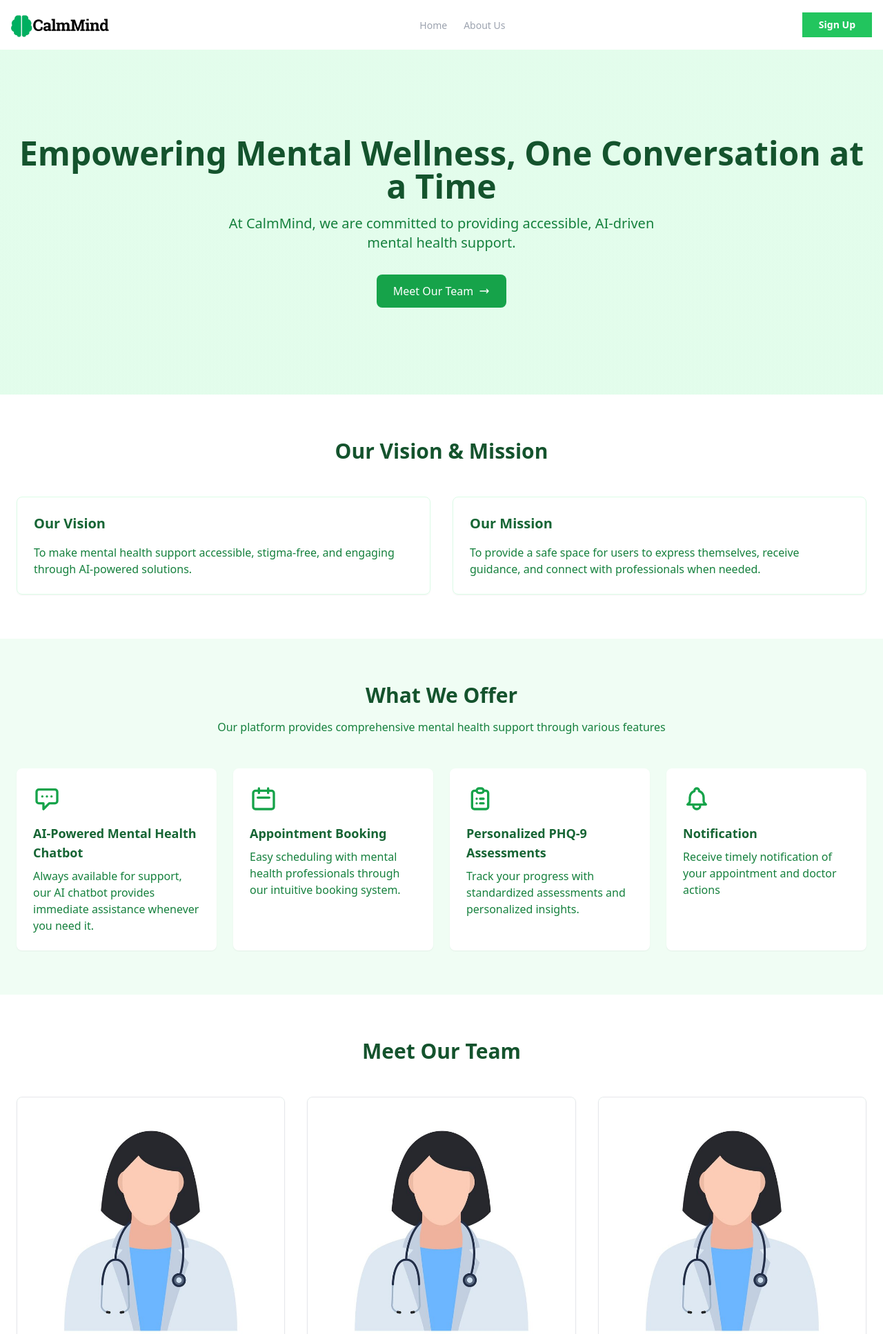
After one commit to RaWseekQWERTY/Final-Year-Project-CalmMind, a Django app: page /about/ in a window 1280 px wide. The commit adds this page. Shown: the top 1934 px of the page at 69% size. Run offline with Django 5.2, Linux system fonts and the light colour scheme; data that the repository does not hold is empty; some libraries are stand-ins or nearby versions.

Commit message:
added about us page

```diff
--- a/appointment/views.py
+++ b/appointment/views.py
@@ -144,6 +144,10 @@ def book_appointment(request, doctor_id=None):
             context['error_message'] = "The doctor is already booked for the selected date and time."
             return render(request, 'appointment/book_appointment.html', context)
 
+        if not location:
+            location = "Hospital"
+        if not notes:
+            notes = "Nothing"
         # Create the appointment if all checks pass
         appointment = Appointment.objects.create(
             patient=request.user.patient_profile,
--- a/appointment_chatbot/views.py
+++ b/appointment_chatbot/views.py
@@ -1,6 +1,8 @@
-from django.shortcuts import render
+from django.shortcuts import render, redirect
 from django.contrib.auth.decorators import login_required
 
 @login_required
 def chatbot_view(request):
-    return render(request, 'chatbot/chat.html')
+    if not request.user.is_authenticated:
+        return redirect('home')
+    return render(request, 'auth_app/chat.html')
--- a/assessment/views.py
+++ b/assessment/views.py
@@ -5,7 +5,9 @@ from django.core.exceptions import PermissionDenied
 from auth_app.models import Patient
 import pickle
 import pandas as pd
+from django.contrib.auth.decorators import login_required
 
+@login_required
 def assessment(request):
     if request.method == 'POST':
         # Check if the user is a patient
--- a/auth_app/urls.py
+++ b/auth_app/urls.py
@@ -13,4 +13,5 @@ urlpatterns = [
     path('forgot-password/', views.forgot_password, name='forgot_password'),
     path('verify-otp/', views.verify_otp, name='verify_otp'),
     path('reset-password/', views.reset_password, name='reset_password'),
+    path('about/', views.about_view, name='about'),
 ]
--- a/auth_app/views.py
+++ b/auth_app/views.py
@@ -20,6 +20,7 @@ def redirect_if_logged_in(user):
 def home_view(request):
     context = {'role': getattr(request.user, 'role', None)}
     return render(request, 'auth_app/home.html', context)
+
 
 def register_view(request):
     if request.user.is_authenticated:  # Check if the user is logged in
@@ -289,3 +290,6 @@ def reset_password(request):
             messages.error(request, "User not found")
 
     return render(request, "auth_app/reset_password.html")
+
+def about_view(request):
+    return render(request, 'auth_app/about.html')
--- a/static/css/output.css
+++ b/static/css/output.css
@@ -680,6 +680,10 @@ video {
   z-index: -10;
 }
 
+.z-0 {
+  z-index: 0;
+}
+
 .z-10 {
   z-index: 10;
 }
@@ -864,6 +868,10 @@ video {
   display: none;
 }
 
+.aspect-square {
+  aspect-ratio: 1 / 1;
+}
+
 .h-10 {
   height: 2.5rem;
 }
@@ -922,6 +930,10 @@ video {
 
 .h-\[38px\] {
   height: 38px;
+}
+
+.h-\[500px\] {
+  height: 500px;
 }
 
 .h-\[600px\] {
@@ -1371,6 +1383,11 @@ video {
   border-color: transparent;
 }
 
+.border-white {
+  --tw-border-opacity: 1;
+  border-color: rgb(255 255 255 / var(--tw-border-opacity, 1));
+}
+
 .bg-black {
   --tw-bg-opacity: 1;
   background-color: rgb(0 0 0 / var(--tw-bg-opacity, 1));
@@ -1512,8 +1529,18 @@ video {
   --tw-bg-opacity: 0.5;
 }
 
+.bg-gradient-to-b {
+  background-image: linear-gradient(to bottom, var(--tw-gradient-stops));
+}
+
 .bg-gradient-to-r {
   background-image: linear-gradient(to right, var(--tw-gradient-stops));
+}
+
+.from-green-100\/80 {
+  --tw-gradient-from: rgb(220 252 231 / 0.8) var(--tw-gradient-from-position);
+  --tw-gradient-to: rgb(220 252 231 / 0) var(--tw-gradient-to-position);
+  --tw-gradient-stops: var(--tw-gradient-from), var(--tw-gradient-to);
 }
 
 .from-green-500 {
@@ -1522,6 +1549,30 @@ video {
   --tw-gradient-stops: var(--tw-gradient-from), var(--tw-gradient-to);
 }
 
+.from-green-600 {
+  --tw-gradient-from: #16a34a var(--tw-gradient-from-position);
+  --tw-gradient-to: rgb(22 163 74 / 0) var(--tw-gradient-to-position);
+  --tw-gradient-stops: var(--tw-gradient-from), var(--tw-gradient-to);
+}
+
+.from-white {
+  --tw-gradient-from: #fff var(--tw-gradient-from-position);
+  --tw-gradient-to: rgb(255 255 255 / 0) var(--tw-gradient-to-position);
+  --tw-gradient-stops: var(--tw-gradient-from), var(--tw-gradient-to);
+}
+
+.to-green-100\/80 {
+  --tw-gradient-to: rgb(220 252 231 / 0.8) var(--tw-gradient-to-position);
+}
+
+.to-green-50 {
+  --tw-gradient-to: #f0fdf4 var(--tw-gradient-to-position);
+}
+
+.to-green-600 {
+  --tw-gradient-to: #16a34a var(--tw-gradient-to-position);
+}
+
 .to-green-800 {
   --tw-gradient-to: #166534 var(--tw-gradient-to-position);
 }
@@ -1619,6 +1670,11 @@ video {
   padding-bottom: 0.25rem;
 }
 
+.py-16 {
+  padding-top: 4rem;
+  padding-bottom: 4rem;
+}
+
 .py-2 {
   padding-top: 0.5rem;
   padding-bottom: 0.5rem;
@@ -1843,6 +1899,11 @@ video {
 .text-green-800 {
   --tw-text-opacity: 1;
   color: rgb(22 101 52 / var(--tw-text-opacity, 1));
+}
+
+.text-green-900 {
+  --tw-text-opacity: 1;
+  color: rgb(20 83 45 / var(--tw-text-opacity, 1));
 }
 
 .text-pink-500 {
@@ -1994,6 +2055,18 @@ video {
   transition-duration: 150ms;
 }
 
+.transition-shadow {
+  transition-property: box-shadow;
+  transition-timing-function: cubic-bezier(0.4, 0, 0.2, 1);
+  transition-duration: 150ms;
+}
+
+.transition-transform {
+  transition-property: transform;
+  transition-timing-function: cubic-bezier(0.4, 0, 0.2, 1);
+  transition-duration: 150ms;
+}
+
 .delay-100 {
   transition-delay: 100ms;
 }
@@ -2016,6 +2089,10 @@ video {
 
 .duration-300 {
   transition-duration: 300ms;
+}
+
+.duration-500 {
+  transition-duration: 500ms;
 }
 
 .ease-in-out {
@@ -2031,6 +2108,12 @@ video {
   transform: translate(var(--tw-translate-x), var(--tw-translate-y)) rotate(var(--tw-rotate)) skewX(var(--tw-skew-x)) skewY(var(--tw-skew-y)) scaleX(var(--tw-scale-x)) scaleY(var(--tw-scale-y));
 }
 
+.hover\:scale-105:hover {
+  --tw-scale-x: 1.05;
+  --tw-scale-y: 1.05;
+  transform: translate(var(--tw-translate-x), var(--tw-translate-y)) rotate(var(--tw-rotate)) skewX(var(--tw-skew-x)) skewY(var(--tw-skew-y)) scaleX(var(--tw-scale-x)) scaleY(var(--tw-scale-y));
+}
+
 .hover\:bg-gray-100:hover {
   --tw-bg-opacity: 1;
   background-color: rgb(243 244 246 / var(--tw-bg-opacity, 1));
@@ -2089,6 +2172,10 @@ video {
 .hover\:bg-red-700:hover {
   --tw-bg-opacity: 1;
   background-color: rgb(185 28 28 / var(--tw-bg-opacity, 1));
+}
+
+.hover\:bg-white\/10:hover {
+  background-color: rgb(255 255 255 / 0.1);
 }
 
 .hover\:bg-yellow-200:hover {
@@ -2148,6 +2235,12 @@ video {
 
 .hover\:underline:hover {
   text-decoration-line: underline;
+}
+
+.hover\:shadow-md:hover {
+  --tw-shadow: 0 4px 6px -1px rgb(0 0 0 / 0.1), 0 2px 4px -2px rgb(0 0 0 / 0.1);
+  --tw-shadow-colored: 0 4px 6px -1px var(--tw-shadow-color), 0 2px 4px -2px var(--tw-shadow-color);
+  box-shadow: var(--tw-ring-offset-shadow, 0 0 #0000), var(--tw-ring-shadow, 0 0 #0000), var(--tw-shadow);
 }
 
 .hover\:shadow-xl:hover {
@@ -2282,6 +2375,26 @@ video {
   .md\:items-center {
     align-items: center;
   }
+
+  .md\:px-6 {
+    padding-left: 1.5rem;
+    padding-right: 1.5rem;
+  }
+
+  .md\:text-3xl {
+    font-size: 1.875rem;
+    line-height: 2.25rem;
+  }
+
+  .md\:text-5xl {
+    font-size: 3rem;
+    line-height: 1;
+  }
+
+  .md\:text-xl {
+    font-size: 1.25rem;
+    line-height: 1.75rem;
+  }
 }
 
 @media (min-width: 1024px) {
@@ -2332,6 +2445,10 @@ video {
 
   .lg\:grid-cols-3 {
     grid-template-columns: repeat(3, minmax(0, 1fr));
+  }
+
+  .lg\:grid-cols-4 {
+    grid-template-columns: repeat(4, minmax(0, 1fr));
   }
 
   .lg\:flex-row {
--- a/templates/assessment/depression_test.html
+++ b/templates/assessment/depression_test.html
@@ -4,7 +4,7 @@
     <div class="max-w-2xl mx-auto mt-10 p-8 bg-white shadow-lg rounded-lg">
         <div class="flex justify-between items-center mb-6">
             <h1 class="text-3xl font-bold text-gray-800">PHQ-9 Depression Assessment</h1>
-            <button class="px-4 py-2 bg-green-500 text-white rounded-lg shadow">Get Help Now</button>
+            <button class="px-4 py-2 bg-green-500 text-white rounded-lg shadow"><a href="{% url 'doctor_list' %}">Get Help Now</a></button>
         </div>
         <p class="text-gray-600 leading-relaxed">This clinically validated questionnaire helps assess depression levels and guides your mental health journey. Your responses are confidential and will help us provide better support for you.</p>
 
--- /dev/null
+++ b/templates/auth_app/about.html
@@ -0,0 +1,168 @@
+{% extends 'base.html' %}
+{% load static %}
+
+{% block part %}About Us{% endblock %}
+
+{% block content %}
+<main class="min-h-screen bg-gradient-to-b from-white to-green-50">
+    <!-- Hero Section -->
+    <section class="relative h-[500px] flex items-center justify-center overflow-hidden">
+        <div class="absolute inset-0 bg-gradient-to-r from-green-100/80 to-green-100/80 z-0"></div>
+        <div class="container relative z-10 px-4 md:px-6 text-center">
+            <h1 class="text-3xl md:text-5xl font-bold text-green-900 mb-4 animate-fade-in">
+                Empowering Mental Wellness, One Conversation at a Time
+            </h1>
+            <p class="text-lg md:text-xl text-green-700 max-w-2xl mx-auto mb-8">
+                At CalmMind, we are committed to providing accessible, AI-driven mental health support.
+            </p>
+            <a href="#team" class="inline-flex items-center px-6 py-3 text-base font-medium text-white bg-green-600 hover:bg-green-700 rounded-lg">
+                Meet Our Team
+                <svg class="w-4 h-4 ml-2" fill="none" stroke="currentColor" viewBox="0 0 24 24">
+                    <path stroke-linecap="round" stroke-linejoin="round" stroke-width="2" d="M17 8l4 4m0 0l-4 4m4-4H3"/>
+                </svg>
+            </a>
+        </div>
+    </section>
+
+    <!-- Vision & Mission -->
+    <section class="py-16 bg-white">
+        <div class="container px-4 md:px-6 mx-auto">
+            <h2 class="text-2xl md:text-3xl font-bold text-center text-green-900 mb-12">Our Vision & Mission</h2>
+            <div class="grid md:grid-cols-2 gap-8">
+                <div class="p-6 border border-green-100 rounded-lg shadow-sm hover:shadow-md transition-shadow duration-300">
+                    <h3 class="text-xl font-semibold text-green-800 mb-4">Our Vision</h3>
+                    <p class="text-green-700">
+                        To make mental health support accessible, stigma-free, and engaging through AI-powered solutions.
+                    </p>
+                </div>
+                <div class="p-6 border border-green-100 rounded-lg shadow-sm hover:shadow-md transition-shadow duration-300">
+                    <h3 class="text-xl font-semibold text-green-800 mb-4">Our Mission</h3>
+                    <p class="text-green-700">
+                        To provide a safe space for users to express themselves, receive guidance, and connect with professionals when needed.
+                    </p>
+                </div>
+            </div>
+        </div>
+    </section>
+
+    <!-- What We Offer -->
+    <section class="py-16 bg-green-50">
+        <div class="container px-4 md:px-6 mx-auto">
+            <h2 class="text-2xl md:text-3xl font-bold text-center text-green-900 mb-4">What We Offer</h2>
+            <p class="text-center text-green-700 mb-12 max-w-2xl mx-auto">
+                Our platform provides comprehensive mental health support through various features
+            </p>
+            <div class="grid sm:grid-cols-2 lg:grid-cols-4 gap-6">
+                <!-- Feature Cards -->
+                <div class="p-6 bg-white rounded-lg shadow-sm hover:shadow-md transition-all duration-300">
+                    <div class="text-green-600 mb-4">
+                        <svg class="w-10 h-10" fill="none" stroke="currentColor" viewBox="0 0 24 24">
+                            <path stroke-linecap="round" stroke-linejoin="round" stroke-width="2" d="M8 10h.01M12 10h.01M16 10h.01M9 16H5a2 2 0 01-2-2V6a2 2 0 012-2h14a2 2 0 012 2v8a2 2 0 01-2 2h-5l-5 5v-5z" />
+                        </svg>
+                    </div>
+                    <h3 class="text-lg font-semibold text-green-800 mb-2">AI-Powered Mental Health Chatbot</h3>
+                    <p class="text-green-700">Always available for support, our AI chatbot provides immediate assistance whenever you need it.</p>
+                </div>
+                <div class="p-6 bg-white rounded-lg shadow-sm hover:shadow-md transition-all duration-300">
+                    <div class="text-green-600 mb-4">
+                        <svg class="w-10 h-10" fill="none" stroke="currentColor" viewBox="0 0 24 24">
+                            <path stroke-linecap="round" stroke-linejoin="round" stroke-width="2" d="M8 7V3m8 4V3m-9 8h10M5 21h14a2 2 0 002-2V7a2 2 0 00-2-2H5a2 2 0 00-2 2v12a2 2 0 002 2z" />
+                        </svg>
+                    </div>
+                    <h3 class="text-lg font-semibold text-green-800 mb-2">Appointment Booking</h3>
+                    <p class="text-green-700">Easy scheduling with mental health professionals through our intuitive booking system.</p>
+                </div>
+                <div class="p-6 bg-white rounded-lg shadow-sm hover:shadow-md transition-all duration-300">
+                    <div class="text-green-600 mb-4">
+                        <svg class="w-10 h-10" fill="none" stroke="currentColor" viewBox="0 0 24 24">
+                            <path stroke-linecap="round" stroke-linejoin="round" stroke-width="2" d="M9 5H7a2 2 0 00-2 2v12a2 2 0 002 2h10a2 2 0 002-2V7a2 2 0 00-2-2h-2M9 5a2 2 0 002 2h2a2 2 0 002-2M9 5a2 2 0 012-2h2a2 2 0 012 2m-3 7h3m-3 4h3m-6-4h.01M9 16h.01" />
+                        </svg>
+                    </div>
+                    <h3 class="text-lg font-semibold text-green-800 mb-2">Personalized PHQ-9 Assessments</h3>
+                    <p class="text-green-700">Track your progress with standardized assessments and personalized insights.</p>
+                </div>
+                <div class="p-6 bg-white rounded-lg shadow-sm hover:shadow-md transition-all duration-300">
+                    <div class="text-green-600 mb-4">
+                        <svg class="w-10 h-10" fill="none" stroke="currentColor" viewBox="0 0 24 24">
+                            <path stroke-linecap="round" stroke-linejoin="round" stroke-width="2" d="M15 17h5l-1.405-1.405A2.032 2.032 0 0118 14.158V11a6.002 6.002 0 00-4-5.659V5a2 2 0 10-4 0v.341C7.67 6.165 6 8.388 6 11v3.159c0 .538-.214 1.055-.595 1.436L4 17h5m6 0v1a3 3 0 11-6 0v-1m6 0H9" />
+                        </svg>
+                    </div>
+                    <h3 class="text-lg font-semibold text-green-800 mb-2">Notification</h3>
+                    <p class="text-green-700">Receive timely notification of your appointment and doctor actions</p>
+                </div>
+            </div>
+        </div>
+    </section>
+
+    <!-- Meet Our Team -->
+    <section id="team" class="py-16 bg-white">
+        <div class="container px-4 md:px-6 mx-auto">
+            <h2 class="text-2xl md:text-3xl font-bold text-center text-green-900 mb-12">Meet Our Team</h2>
+            <div class="grid sm:grid-cols-2 lg:grid-cols-3 gap-8">
+                <!-- Team Member Cards -->
+                <div class="border rounded-lg shadow-sm hover:shadow-md transition-all duration-300 overflow-hidden">
+                    <div class="aspect-square overflow-hidden bg-green-100">
+                        <img src="{% static 'images/doc-fem.jpg' %}" alt="Dr. Sarah Johnson" class="w-full h-full object-cover transition-transform duration-500 hover:scale-105">
+                    </div>
+                    <div class="p-6">
+                        <h3 class="text-xl font-semibold text-green-800">Dr. Sarah Johnson</h3>
+                        <p class="text-green-700 font-medium mb-4">Clinical Psychologist & Co-Founder</p>
+                        <p class="text-green-700">With over 15 years of experience, Dr. Johnson leads our clinical approach and ensures all support meets the highest standards.</p>
+                    </div>
+                </div>
+                <div class="border rounded-lg shadow-sm hover:shadow-md transition-all duration-300 overflow-hidden">
+                    <div class="aspect-square overflow-hidden bg-green-100">
+                        <img src="{% static 'images/doc-fem.jpg' %}" alt="Dr. Sarah Johnson" class="w-full h-full object-cover transition-transform duration-500 hover:scale-105">
+                    </div>
+                    <div class="p-6">
+                        <h3 class="text-xl font-semibold text-green-800">Dr. John Johnson</h3>
+                        <p class="text-green-700 font-medium mb-4">Clinical Psychologist & Co-Founder</p>
+                        <p class="text-green-700">With over 15 years of experience, Dr. Johnson leads our clinical approach and ensures all support meets the highest standards.</p>
+                    </div>
+                </div>
+                <div class="border rounded-lg shadow-sm hover:shadow-md transition-all duration-300 overflow-hidden">
+                    <div class="aspect-square overflow-hidden bg-green-100">
+                        <img src="{% static 'images/doc-fem.jpg' %}" alt="Dr. Sarah Johnson" class="w-full h-full object-cover transition-transform duration-500 hover:scale-105">
+                    </div>
+                    <div class="p-6">
+                        <h3 class="text-xl font-semibold text-green-800">Dr. Ritik Johnson</h3>
+                        <p class="text-green-700 font-medium mb-4">Clinical Psychologist & Co-Founder</p>
+                        <p class="text-green-700">With over 15 years of experience, Dr. Johnson leads our clinical approach and ensures all support meets the highest standards.</p>
+                    </div>
+                </div>
+
+
+            </div>
+        </div>
+    </section>
+
+    <!-- Call to Action -->
+    <section class="py-16 bg-gradient-to-r from-green-600 to-green-600 text-white">
+        <div class="container px-4 md:px-6 text-center mx-auto">
+            <h2 class="text-2xl md:text-3xl font-bold mb-6">
+                Join CalmMind in Making Mental Health Support More Accessible!
+            </h2>
+            <p class="max-w-2xl mx-auto mb-8 text-green-50">
+                Take the first step towards better mental wellbeing with our supportive community and AI-powered tools.
+            </p>
+            <div class="flex flex-col sm:flex-row justify-center gap-4">
+                {% if user.is_authenticated %}
+                    <a href="{% url 'chat' %}" class="inline-flex items-center px-6 py-3 bg-white text-green-700 hover:bg-green-50 rounded-lg font-medium">
+                        Start a Chat
+                    </a>
+                    <a href="{% url 'doctor_list' %}" class="inline-flex items-center px-6 py-3 border border-white text-white hover:bg-white/10 rounded-lg font-medium">
+                        Schedule an Appointment
+                    </a>
+                {% else %}
+                    <a href="{% url 'login' %}" class="inline-flex items-center px-6 py-3 bg-white text-green-700 hover:bg-green-50 rounded-lg font-medium">
+                        Login to Get Started
+                    </a>
+                    <a href="{% url 'register' %}" class="inline-flex items-center px-6 py-3 border border-white text-white hover:bg-white/10 rounded-lg font-medium">
+                        Sign Up Now
+                    </a>
+                {% endif %}
+            </div>
+        </div>
+    </section>
+</main>
+{% endblock %}
--- a/templates/base.html
+++ b/templates/base.html
@@ -41,7 +41,7 @@
           <li><a class="text-sm {% if request.resolver_match.url_name == 'doctor_list' %}text-green-600 font-bold{% else %}text-gray-400 hover:text-gray-500{% endif %}" href="{% url 'doctor_list' %}">Appointments</a></li>
           <li><a class="text-sm {% if request.resolver_match.url_name == 'assessment' %}text-green-600 font-bold{% else %}text-gray-400 hover:text-gray-500{% endif %}" href="{% url 'assessment' %}">Assessment</a></li>
         {% endif %}
-        <li><a class="text-sm text-gray-400 hover:text-gray-500" href="#">About Us</a></li>
+        <li><a href="{% url 'about' %}" class="text-sm text-gray-400 hover:text-gray-500">About Us</a></li>
       </ul>
 
       <!-- Right-Side Section -->
@@ -141,7 +141,7 @@
               <a class="block p-4 text-sm font-semibold {% if request.resolver_match.url_name == 'home' %}text-green-600{% else %}text-gray-400{% endif %} hover:bg-green-50 hover:text-green-600 rounded" href="{% url 'home' %}">Home</a>
             </li>
             <li class="mb-1">
-              <a class="block p-4 text-sm font-semibold text-gray-400 hover:bg-green-50 hover:text-green-600 rounded" href="#">About Us</a>
+              <a class="block p-4 text-sm font-semibold text-gray-400 hover:bg-green-50 hover:text-green-600 rounded" href="{% url 'about' %}">About Us</a>
             </li>
             {% if user.is_authenticated %}
             <li class="mb-1">
--- a/templates/dashboard/patient/patient_dash.html
+++ b/templates/dashboard/patient/patient_dash.html
@@ -165,12 +165,12 @@
                 </div>
                 <div>
                     <label class="block text-sm font-medium text-gray-700">Location</label>
-                    <input type="text" name="location"
+                    <input type="text" name="location" required
                            class="mt-1 block w-full rounded-md border-gray-300 shadow-sm focus:border-green-500 focus:ring-green-500">
                 </div>
                 <div>
                     <label class="block text-sm font-medium text-gray-700">Notes</label>
-                    <textarea name="notes" rows="3"
+                    <textarea name="notes" rows="3" required
                               class="mt-1 block w-full rounded-md border-gray-300 shadow-sm focus:border-green-500 focus:ring-green-500"></textarea>
                 </div>
                 <div class="flex justify-end gap-3 mt-4">
```
Also changed, not shown: templates/chatbot/chat.html (+9 -0 lines), static/images/doc-fem.jpg (added).
